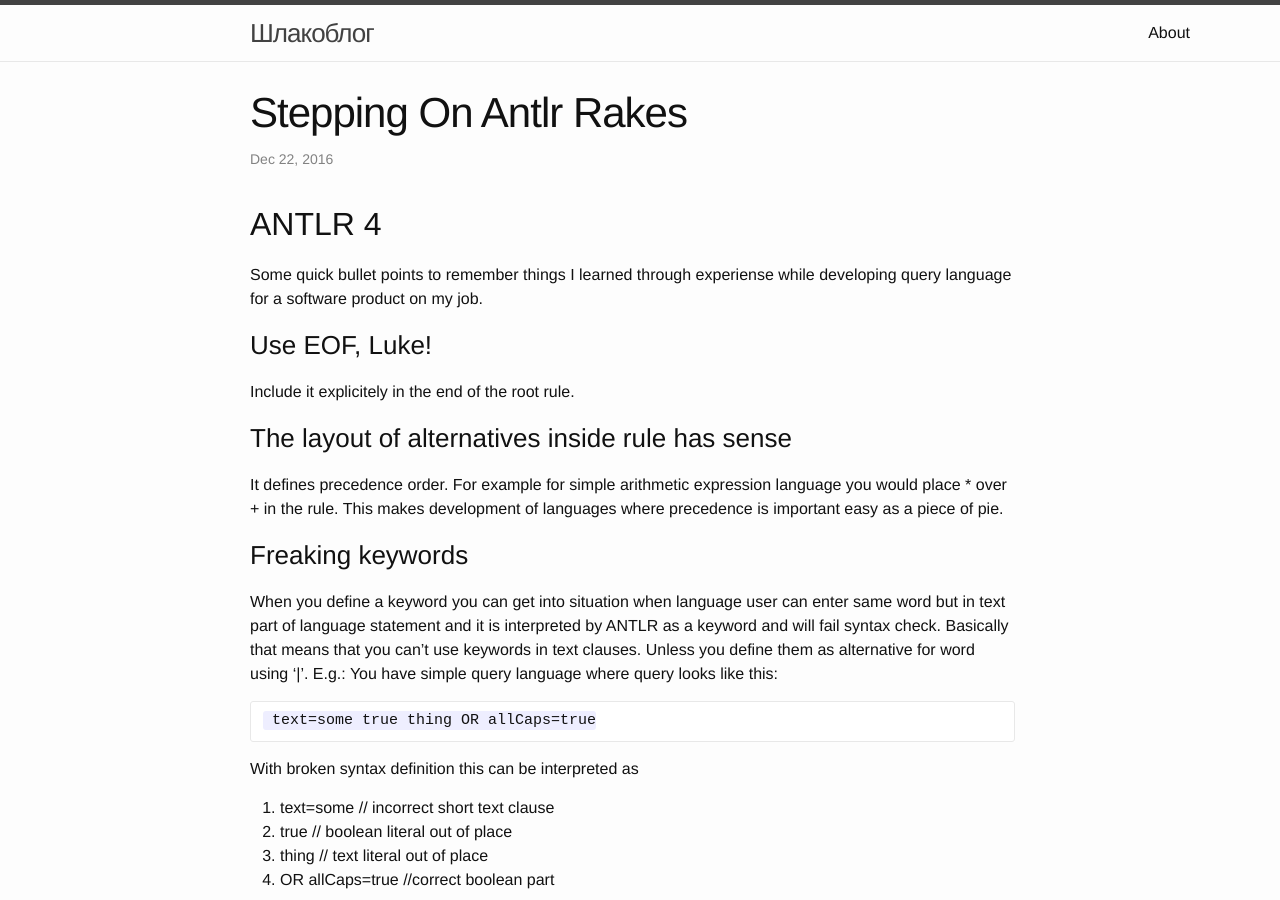
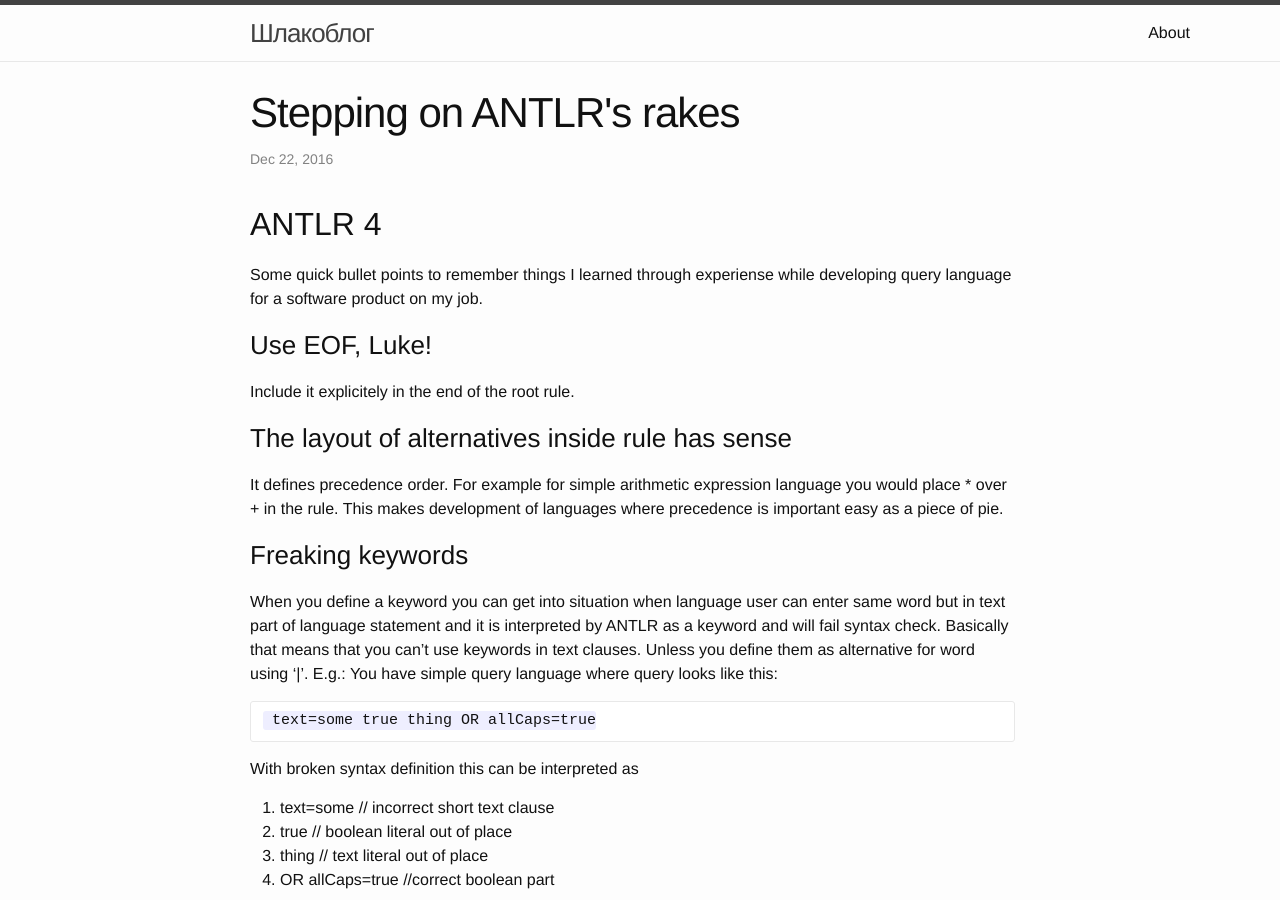
Before and after one commit to alexcom/alexcom.github.io, a Jekyll site: the page built from _posts/2016-12-22-stepping-on-antlr-rakes.md, in a window 1280 px wide and 900 px high. Built offline with Jekyll 4.4.1, drawn with Linux system fonts in a browser that asks for light colours; our own code applies the rules of GitHub Pages for plain Markdown files; comment, search, counter and statistics services are not loaded; some of the changed lines change nothing that is shown.

Commit message:
add meta

```diff
--- a/_posts/2016-12-22-stepping-on-antlr-rakes.md
+++ b/_posts/2016-12-22-stepping-on-antlr-rakes.md
@@ -1,5 +1,10 @@
 ---
 published: true
+layout: post
+title: Stepping on ANTLR's rakes
+date: 2016-12-22T14:12:00.000Z
+categories: java antlr parser
+tags: java antlr parser
 ---
 ## ANTLR 4
 Some quick bullet points to remember things I learned through experiense while developing query language for a software product on my job.
```
